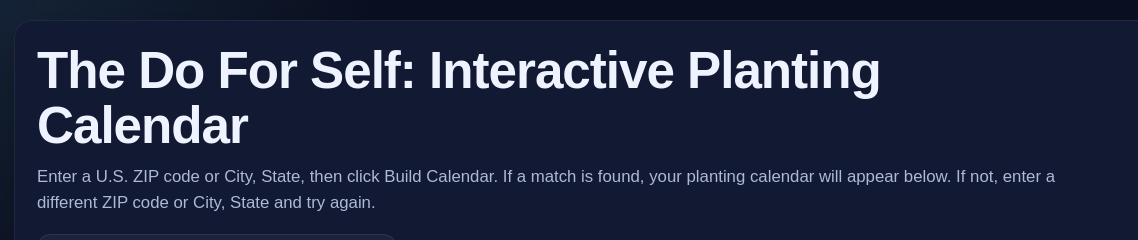
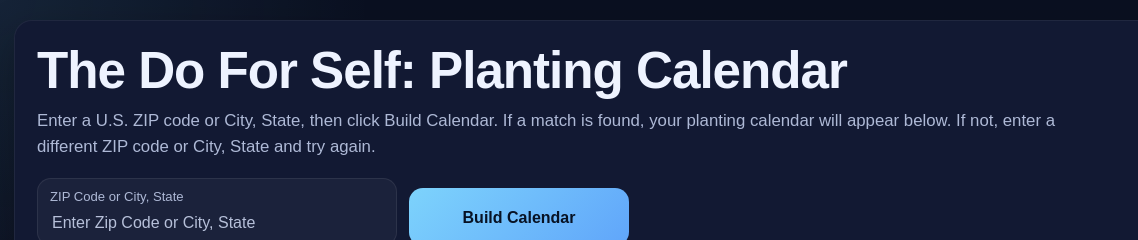
Before and after one commit to Chikron/planting-calendar, a website: page index.html in a window 1280 px wide. Shown: the top 240 px of the page, 0-1138 px from the left. Drawn offline with Linux system fonts and the light colour scheme.

Commit message:
Update index.html

```diff
--- a/index.html
+++ b/index.html
@@ -474,7 +474,7 @@
     <section class="hero">
       <img src="th_noi-seal.gif" alt="Nation of Islam logo" class="hero-logo">
 
-      <h1>The Do For Self: Interactive Planting Calendar</h1>
+      <h1>The Do For Self: Planting Calendar</h1>
       <p class="sub">
         Enter a U.S. ZIP code or City, State, then click Build Calendar. If a match is found, your planting calendar will appear below. If not, enter a different ZIP code or City, State and try again.
       </p>
```
